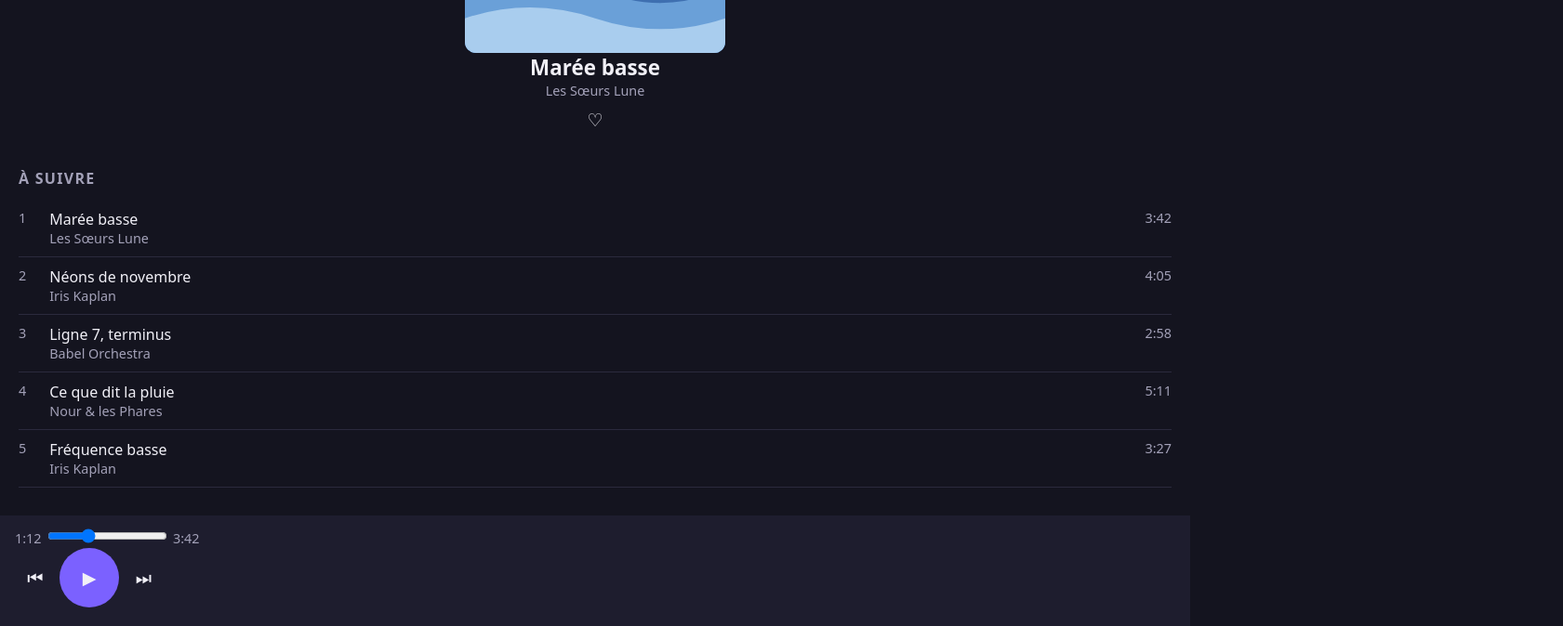
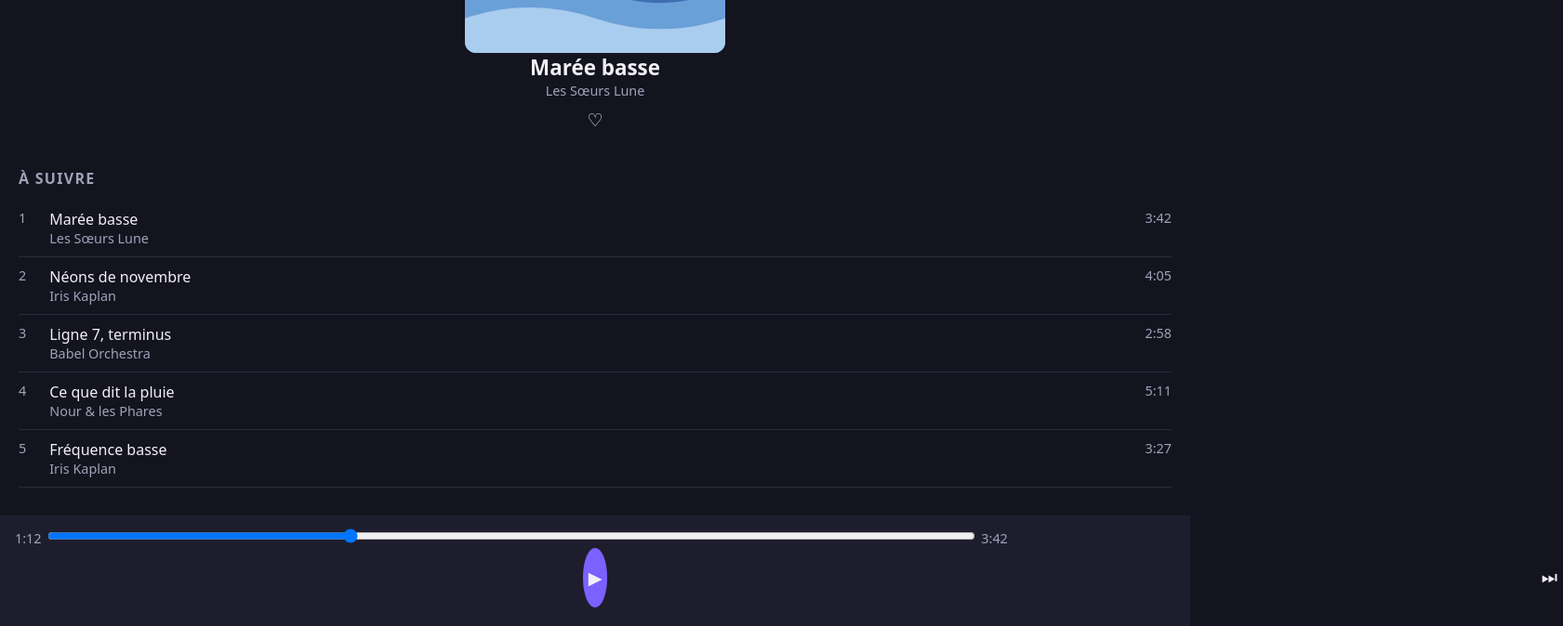
Before and after one commit to Fabiola971/kata-ada, a plain HTML site: page index.html in a window 1280 px wide. Shown: the part 307-981 px from the top of the page at 93% size, 1681 px wide, since content can reach past the window. Drawn offline with Linux system fonts and the light colour scheme.

Commit message:
add Todo 5 barre de controle, ok
IA, 0

```diff
--- a/style.css
+++ b/style.css
@@ -121,8 +121,6 @@ header{
 
 }
 
-
-
 /* ---------- TODO 3 — Le morceau en cours ---------- */
 .en-cours{
   display: flex;
@@ -148,9 +146,17 @@ header{
   flex-grow: 1;
 }
 
+/* ---------- TODO 5 — La barre de contrôle ---------- */
+.barre{
+  width: 80%;
+}
 
-
-/* ---------- TODO 5 — La barre de contrôle ---------- */
+.boutons{
+  display: flex;
+  justify-content: center;
+  align-items: center;
+  gap: 80%;
+}
 
 
 
```
